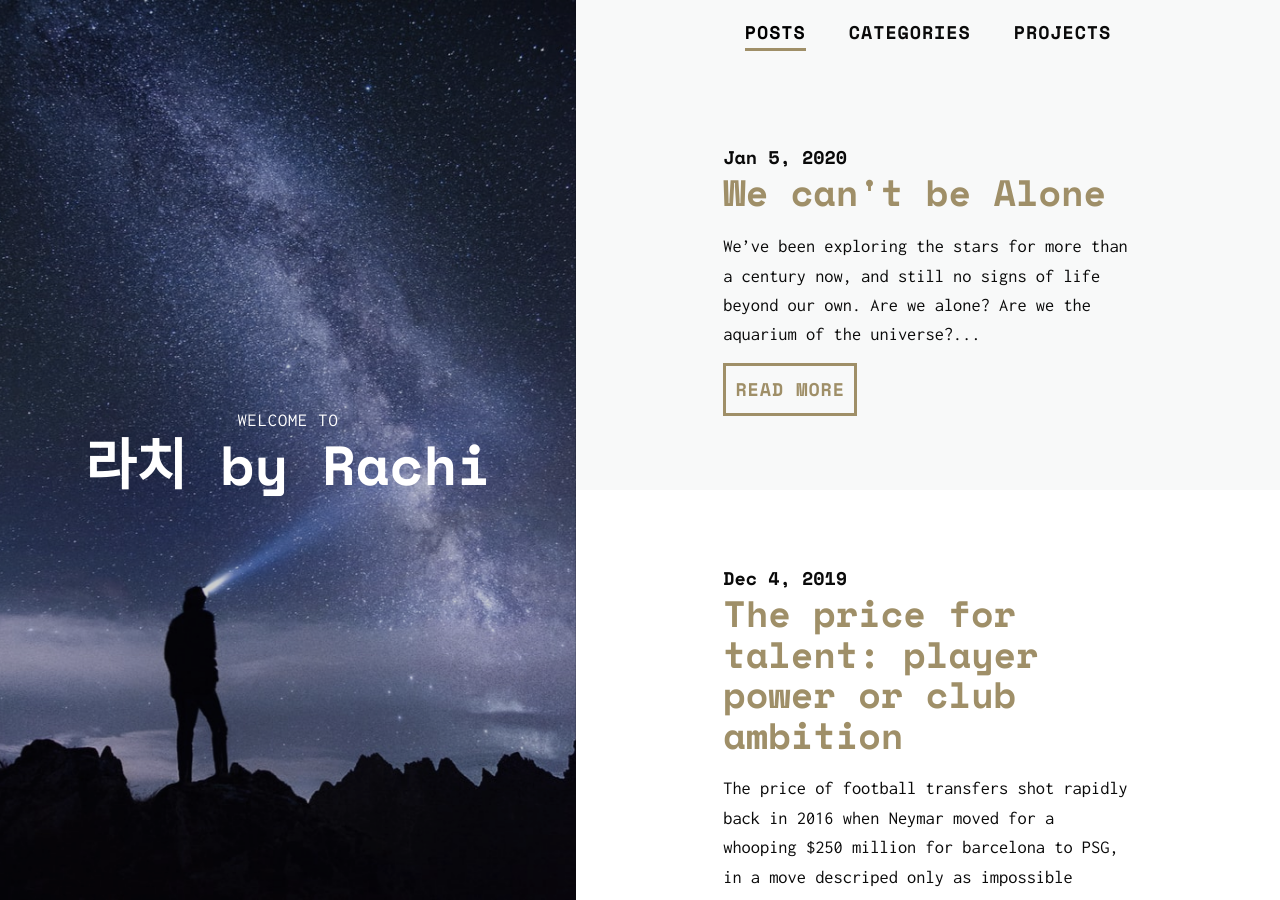
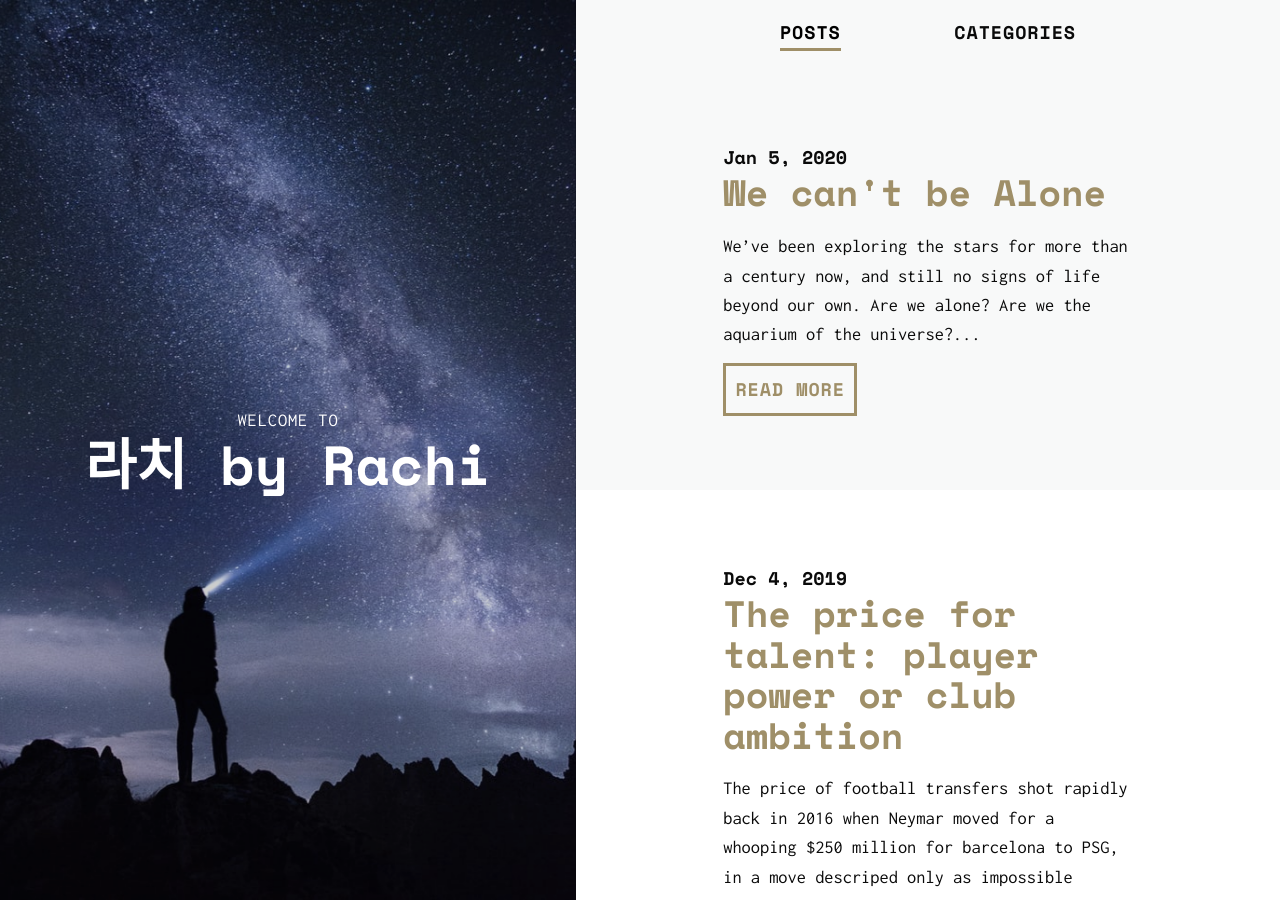
Before and after one commit to rachioko/rachioko.github.io, a Jekyll site: the page built from index.html, in a window 1280 px wide and 900 px high. Built offline with Jekyll 4.4.1, drawn with Linux system fonts in a browser that asks for light colours; nearby versions of some CDN libraries; the list of posts is cut into pages by our own code.

Commit message:
Update index.html

```diff
--- a/index.html
+++ b/index.html
@@ -19,7 +19,6 @@ layout: default
       <ul class="tabs">
         <li class="tabs__item">Posts</li>
         <li class="tabs__item">Categories</li>
-         <li class="tabs__item">Projects</li>
       </ul>
     </header>
 
```
